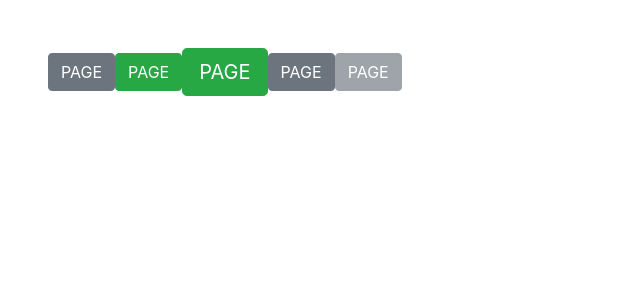
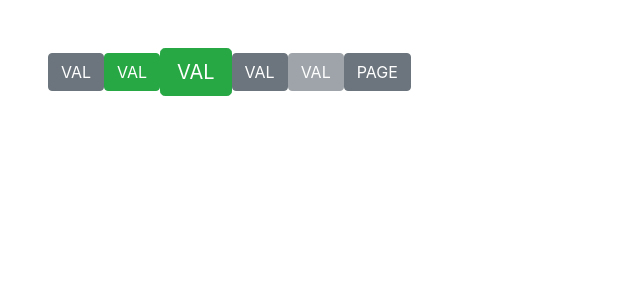
Before and after one commit to begimov/VueComponentsLib, a Vue app: page / in a window 1280 px wide. Shown: the top 300 px of the page, without its empty margins (0-640 px from the left). Built offline with nearby package versions, Linux system fonts and the light colour scheme.

Commit message:
slot added to ButtonCmp

```diff
--- a/src/components/basic/ButtonCmp.vue
+++ b/src/components/basic/ButtonCmp.vue
@@ -6,7 +6,7 @@
             themes[theme], sizes[size], {'disabled': disabled}
         ]"
         :to="to">
-        PAGE
+        <slot>VAL</slot>
     </router-link>
 </template>
 
--- a/src/views/Home.vue
+++ b/src/views/Home.vue
@@ -6,6 +6,8 @@
 
     <button-cmp @click.prevent="clicked"/>
     <button-cmp disabled />
+
+    <button-cmp>PAGE</button-cmp>
   </div>
 </template>
 
```
